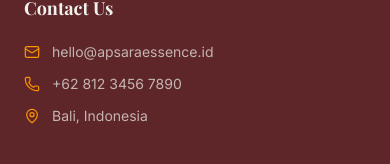
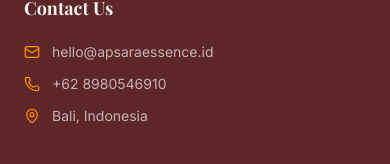
Before and after one commit to ArikusumaWardana/Apsara-Essence, a Vue app: page / in a window 390 px wide. Shown: the part 6579-6743 px from the top of the page. Built offline with nearby package versions, Linux system fonts and the light colour scheme; a web font is replaced by a local one.

Commit message:
fix: Update phone number in FooterSection and WhatsApp link in WhatsAppButton components

```diff
--- a/src/components/FooterSection.vue
+++ b/src/components/FooterSection.vue
@@ -52,7 +52,7 @@
             </li>
             <li class="flex items-start gap-3">
               <Phone class="w-4 h-4 mt-0.5 text-marigold flex-shrink-0" :stroke-width="1.8" />
-              <span>+62 812 3456 7890</span>
+              <span>+62 8980546910</span>
             </li>
             <li class="flex items-start gap-3">
               <MapPin class="w-4 h-4 mt-0.5 text-marigold flex-shrink-0" :stroke-width="1.8" />
--- a/src/components/WhatsAppButton.vue
+++ b/src/components/WhatsAppButton.vue
@@ -18,7 +18,9 @@
 
 const { t } = useI18n()
 
+const WHATSAPP_NUMBER = '628980546910'
+
 const waLink = computed(
-  () => 'https://wa.me/?text=' + encodeURIComponent(t('wa.message'))
+  () => `https://wa.me/${WHATSAPP_NUMBER}?text=${encodeURIComponent(t('wa.message'))}`
 )
 </script>
```
